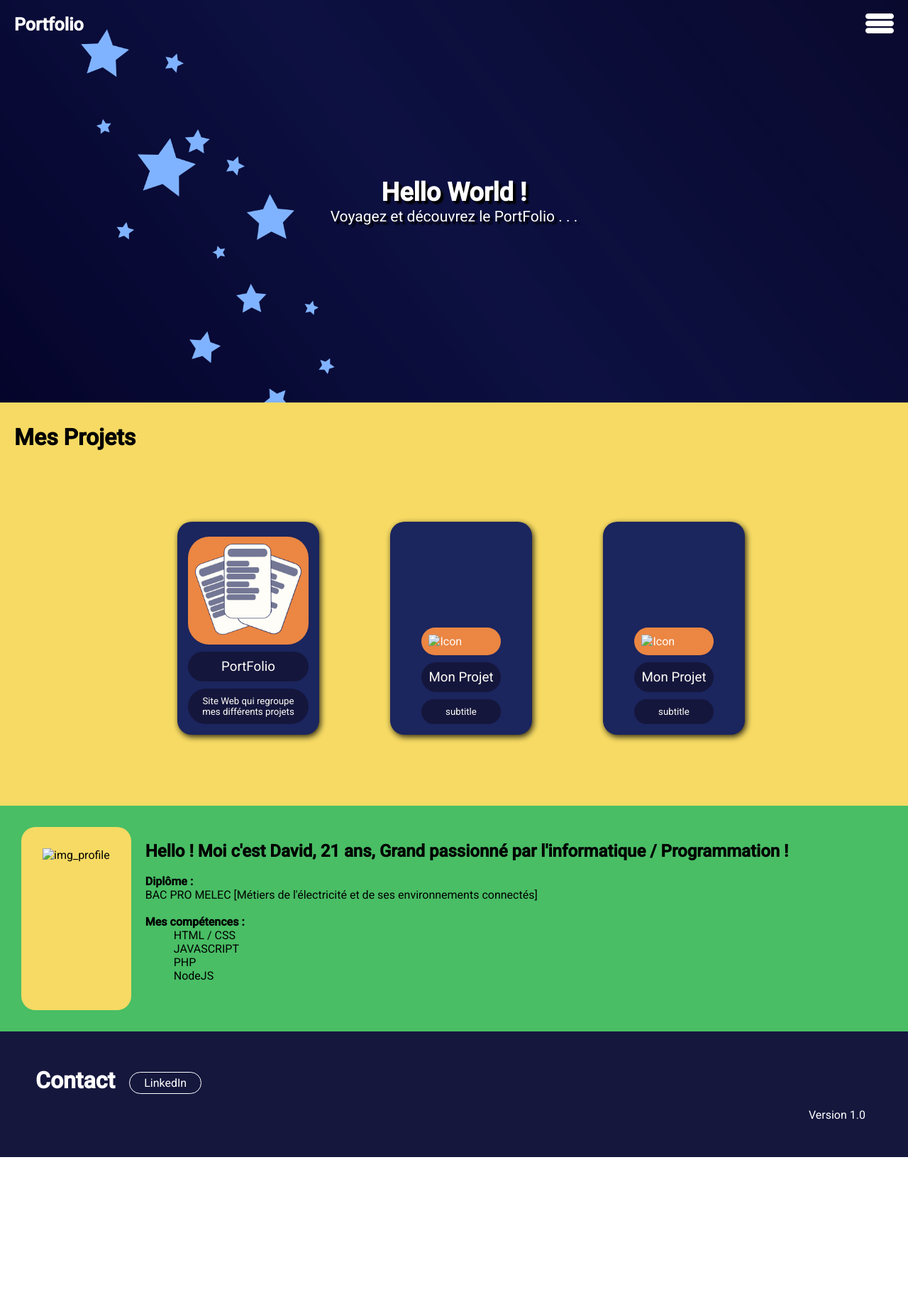
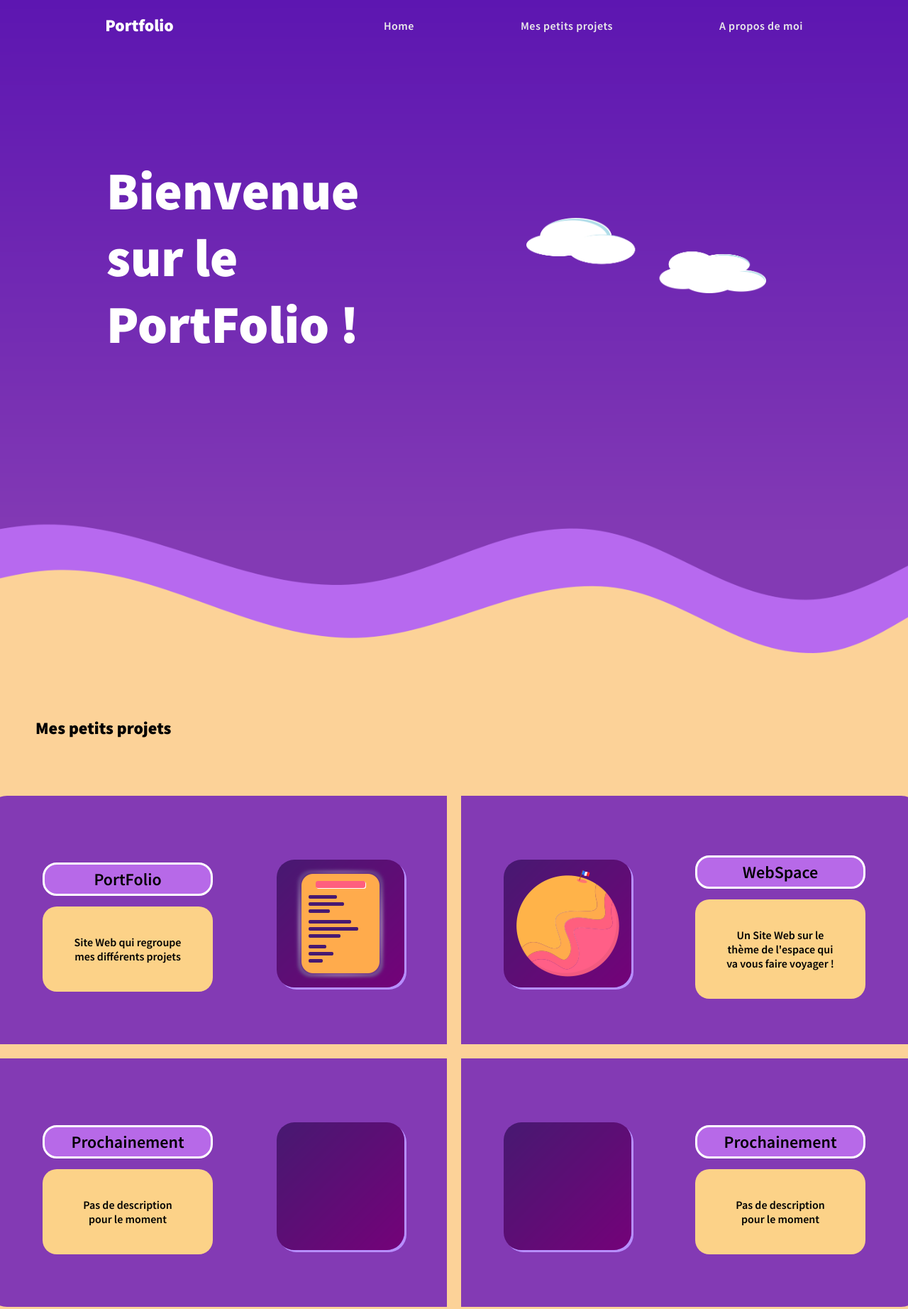
Before and after one commit to HiroFr/PortFolio, a plain HTML site: page index.html in a window 1280 px wide. Shown: the top 1844 px of the page at 71% size. Before the commit the page ends 1630 px from the top, so only its background shows below. Drawn offline with Linux system fonts and the light colour scheme.

Commit message:
Portfolio v1.5
Mise à Jour du Portfolio

```diff
--- a/index.html
+++ b/index.html
@@ -5,117 +5,123 @@
     <meta http-equiv="X-UA-Compatible" content="IE=edge">
     <meta name="viewport" content="width=device-width, initial-scale=1.0">
     <link rel="stylesheet" href="style.css">
-    <script src="app.js" defer></script>
-    <title>PortFolio - Acceuil</title>
+    <link rel="shortcut icon" href="favicon.png" type="image/x-icon">
+    <title>Portfolio - Home</title>
 </head>
 <body>
-    <!-- Navigation -->
+    <!-- La partie haute qui contient le début de la page d'accueil -->
+    <div id="navhead">
         <nav>
             <!-- Titre -->
-        <h1 class="logo">Portfolio</h1>
-        <!-- Div pour séparer le Titre et les liens -->
-        <div id="parent">
-            <!-- Diférents liens -->
-            <a href="index.html" id="nav1">Acceuil</a>
-            <a href="#project" id="nav2">Mes Projets</a></li>
-            <a href="#qsj-content" id="nav3">A propos de moi</a>
-            <!-- Menu burger [Image supperposé] -->
-            <img src="assets/menu.png" alt="menu" id="img_1" class="superpose">
-            <img src="assets/menu_close.png" alt="menu_close" id="img_2" class="superpose">
+            <div id="navigation">
+                <h2>Portfolio</h2>
             </div>
+            <ul> <!--Navigation-->
+                <a class="nav-effet" href="#">Home</a>
+                <a class="nav-effet" href="#project">Mes petits projets</a>
+                <a class="nav-effet" href="#aboutme">A propos de moi</a>
+            </ul>
         </nav>
-    <!-- La partie haute (header) qui contient le début de la page d'accueil -->
-    <header>
-        <div id="header-text">
-            <h1>Hello World !</h1>
-            <h3>Voyagez et découvrez le PortFolio . . .</h3>
-        </div>
-    </header>
-    <!-- Contenu qui présente "Mes Projets" -->
-    <div id="project" >
-        <h1>Mes Projets</h1>
-        <div id="card-parent">
-            <div id="card-arround">
-                <div class="card">
-                    <div class="card-child">
-                        <!-- card -->
-                        <div class="icon">
-                            <img src="assets/icon_portfolio.png" alt="Icon">
-                        </div>
-                        <div class="bg-title"><!-- *bg = les initiales de "BackGround" [arrière-plan] -->
-                            <a href="#parent">
-                                <h3>PortFolio</h3>
-                            </a>
-                        </div>
-                        <div class="bg-subtitle">
-                        <h5>Site Web qui regroupe mes différents projets</h5>
+
+    <div id="head">
+        <div id="slogan">
+            <h2>Bienvenue sur le PortFolio !</h2>
+        </div> <!--Image d'illustration-->
+        <div id="slogan-img">
+            <img src="asset/Illustration_cloud.png" alt="Illustration">
         </div>
     </div>
     </div>
-                <div class="card">
-                    <div class="card-child">
-                        <!-- card -->
-                        <div class="icon">
-                            <img src="" alt="Icon">
+
+    <!-- Contenu qui présente "Mes petits Projets" -->
+    <div id="project">
+        <div id="project-title">
+        <h2>Mes petits projets</h2>
         </div>
-                        <div class="bg-title">
-                            <a href="#parent">
-                                <h3>Mon Projet</h3>
+        <div id="card-parent">
+            <div id="card-child1">
+                <img src="asset/icon_portfolio_space.png" alt="icon_portfolio">
+                <div class="global-card">
+                    <div class="card-title">
+                        <a href="#navhead">
+                        <h2>PortFolio</h2>
                         </a>
                     </div>
-                        <div class="bg-subtitle">
-                        <h5>subtitle</h5>
+                    <div class="card-text">
+                        <p>Site Web qui regroupe mes différents projets</p>
                     </div>
                 </div>
             </div>
-                <div class="card">
-                    <div class="card-child">
-                        <!-- card -->
-                        <div class="icon">
-                            <img src="" alt="Icon">
+            <div id="card-child2">
+                <img src="asset/icon_planet.png" alt="icon_portfolio_space" id="img_porfolio">
+                <div class="global-card">
+                <div class="card-title">
+                    <h2>WebSpace</h2>
                 </div>
-                        <div class="bg-title">
-                            <a href="#parent">
-                                <h3>Mon Projet</h3>
-                            </a>
+                <div class="card-text">
+                    <p>Un Site Web sur le thème de l'espace qui va vous faire voyager !</p>
                 </div>
-                        <div class="bg-subtitle">
-                        <h5>subtitle</h5>
+                </div>
+            </div>
+            <div id="card-child3">
+                <img src="asset/icon.png" alt="icon_portfolio">
+                <div class="global-card">
+                <div class="card-title">
+                    <h2>Prochainement</h2>
+                </div>
+                <div class="card-text">
+                    <p>Pas de description pour le moment</p>
+                </div>
+                </div>
+            </div>
+            <div id="card-child4">
+                <img src="asset/icon.png" alt="icon_portfolio">
+                <div class="global-card">
+                <div class="card-title">
+                    <h2>Prochainement</h2>
+                </div>
+                <div class="card-text">
+                    <p>Pas de description pour le moment</p>
                 </div>
                 </div>
             </div>
         </div>
     </div>
+
+    <!-- Contenu qui présente "A propos de moi" -->
+    <div id="aboutme">
+        <div id="aboutme-title">
+            <h2>A propos de moi</h2>
         </div>
-    <!-- Contenu qui présente "A propos de moi" -->
-    <div id="qsj-content"> <!-- *qsj = les initiales de "Qui Suis Je ?" -->
-        <div id="qsj-img">
-            <img src="#" alt="img_profile">
+        <div id="profil">
+            <div id="profil-img">
+                <img src="asset/img_profil.png" alt="img_profil">
             </div>
-        <div id="qsj-text">
-            <h2>Hello ! Moi c'est David, 21 ans, Grand passionné par l'informatique / Programmation !</h2>
-            <di class="qsj-bloc">
-                <h4>Diplôme :</h4>
-                <p>BAC PRO MELEC [Métiers de l'électricité et de ses environnements connectés]</p>
-            </di>
-            <di class="qsj-bloc">
-                <h4>Mes compétences :</h4>
-                <ul>
-                    <li>HTML / CSS</li>
-                    <li>JAVASCRIPT</li>
-                    <li>PHP</li>
-                    <li>NodeJS</li>
-                </ul>
-            </di>
+            <div id="profil-text">
+                <p>
+                Hello ! Moi c'est David, 21 ans, Grand passionné par l'informatique / Programmation !
+                Je suis passionnée par le domaine de l'informatique et les nouvelles technologies depuis plusieurs année.<br><br>
+                Diplômé du Baccalauréat Professionnel MELEC (Métiers de l'électricité et des ses Environnements Connectés),
+                je m'oriente vers un BTS SIO option B: SLAM (Service Informatiques aux Organisations, Solutions Logicielles et Applications Métiers)
+                pour réaliser mon rêve qui est de devenir Développeur.
+                </p>
+            </div>
+            <div id="profil-icon">
+                <a href="https://fr.linkedin.com/in/david-anselmet?trk=people-guest_people_search-card">
+                    <img src="asset/Icon_custom.png" alt="icon1">
+                </a>
+                <a href="https://fr.linkedin.com/in/david-anselmet?trk=people-guest_people_search-card">
+                    <img src="asset/Icon_custom.png" alt="icon2">
+                </a>
+                <a href="https://fr.linkedin.com/in/david-anselmet?trk=people-guest_people_search-card">
+                    <img src="asset/Icon_custom.png" alt="icon3">
+                </a>
             </div>
         </div>
-    <!-- Pied de Page (footer) -->
-    <footer>
-        <div id="footer-links">
-            <h1 id="footer-title">Contact</h1>
-            <a href="https://www.linkedin.com/in/david-anselmet/" target="_blank">LinkedIn</a>
+        <div id="version">
+            <h3>Made by <a href="https://github.com/HiroFr">HiroFr</a> - Version 1.5</h3>
         </div>
-        <p>Version 1.0</p>
-    </footer>
+    </div>
+
 </body>
 </html>
--- a/style.css
+++ b/style.css
@@ -1,261 +1,251 @@
-@import url('https://fonts.googleapis.com/css2?family=Roboto:wght@400;500&display=swap');
+@import url('https://fonts.googleapis.com/css2?family=Source+Sans+Pro:wght@400;600;900&display=swap');
 
 *{
-    font-family: 'Roboto', sans-serif;
+    font-family: 'Source Sans Pro', sans-serif;
     list-style-type: none;
     text-decoration: none;
     box-sizing: border-box;
     margin: 0;
 }
 
-@media screen and (max-width : 930px){
-
-    #card-arround{
-        flex-direction: column;
-        gap: 50px;
-    }
-
-    #qsj-content{
-        flex-direction: column;
-    }
-
-}
-
-/* Navigation */
 nav{
-    width: 100%;
-    font-weight: 500;
-}
-
-.logo{
-    float: left;
-    display: block;
-    font-size: 25px;
+    display: flex;
+    align-items: center;
+    justify-content: space-around;
     padding: 20px;
     color: #fff;
 }
 
-nav{
+ul{
+    display: flex;
+    align-items: center;
+    gap: 150px;
+}
+
+a.nav-effet{
+    position: relative;
+    color: #ebebeb;
+    font-weight: 600;
+    letter-spacing: 0.5px;
+}
+
+a.nav-effet::after{
+    content: "";
+    position: absolute;
+    background-color: #fff;
+    height: 2px;
+    left: 0;
+    width: 0;
+    bottom: -10px;
+    transition: 0.8s;
+}
+
+a.nav-effet:hover{
+    color: #fff;
+}
+
+a.nav-effet:hover:after{
     width: 100%;
 }
 
-nav div{
-    float: right;
-    margin: 20px;
+#navhead{
+    background-image: url('asset/head-img.png');
+    background-repeat: no-repeat;
+    height: 120vh;
+    background-position: center;
+    background-size: cover;
+}
+
+#head{
     display: flex;
     align-items: center;
-    justify-content: flex-end;
-    gap: 50px;
+    justify-content: space-between;
 }
 
-nav img{
+#slogan{
+    margin: 150px;
+    color: #fff;
+    font-size: 50px;
+}
+
+#slogan-img{
+    color: #fff;
+    padding-right: 200px;
+}
+
+#slogan-img img{
+    width: 100%;
+}
+
+#project{
+    background-color: #fcd298ff;
+    height: 100vh;
+}
+
+#project-title{
+    padding: 50px;
+}
+
+.global-card{
+    display: flex;
+    flex-direction: column;
+}
+
+#card-parent{
+    display: grid;
+    grid-template-columns: repeat(2, 1fr);
+    grid-template-rows: repeat(2, 1fr);
+    grid-column-gap: 20px;
+    grid-row-gap: 20px;
+    margin: 30px 100px 0px 100px;
+    justify-content: center;
+}
+
+#card-child1{
+    padding: 10px 50px 0px 0px;
+    background-color: #833ab4ff;
+    width: 650px;
+    height: 350px;
+    border-radius: 30px 0px 0px 0px;
+    grid-area: 1 / 1 / 2 / 2;
+    display: flex;
+    flex-direction: row-reverse;
+    align-items: center;
+}
+
+#card-child2{
+    padding: 10px 0px 0px 50px;
+    background-color: #833ab4ff;
+    width: 650px;
+    height: 350px;
+    border-radius: 0px 30px 0px 0px;
+    grid-area: 1 / 2 / 2 / 3;
+    display: flex;
+    flex-direction: row;
+    align-items: center;
+}
+
+#card-child3{
+    padding: 10px 50px 0px 0px;
+    background-color: #833ab4ff;
+    width: 650px;
+    height: 350px;
+    border-radius: 0px 0px 0px 30px;
+    grid-area: 2 / 1 / 3 / 2;
+    display: flex;
+    flex-direction: row-reverse;
+    align-items: center;
+}
+
+#card-child4{
+    padding: 10px 0px 0px 50px;
+    background-color: #833ab4ff;
+    width: 650px;
+    height: 350px;
+    border-radius: 0px 0px 30px 0px;
+    grid-area: 2 / 2 / 3 / 3;
+    display: flex;
+    flex-direction: row;
+    align-items: center;
+}
+
+#card-child1 img, #card-child2 img, #card-child3 img, #card-child4 img{
+    border-radius: 20px;
+    margin: 10px;
+    box-shadow: 3px 3px 0px #b78effff;
+    border-radius: 25px;
+}
+
+.card-child img{
+    margin: 10px 25px 0px 25px;
+    box-shadow: 3px 3px 0px #b78effff;
+    border-radius: 25px;
+}
+
+.card-title{
+    margin: 10px 80px 5px 80px;
+    padding: 5px;
+    background-color: #b769e8;
+    border-radius: 20px;
+    border: 3px solid;
+    border-color: #fff;
+}
+
+.card-title:hover{
+    background-color: #fff;
     cursor: pointer;
 }
 
-#nav3{
-    margin-right: 100px;
-}
-
-#nav1, #nav2, #nav3 {
-    text-decoration: none;
-    color: #fff;
-    animation: 1.5s nav forwards;
-      transform:translateX(100%);
-}
-
-@keyframes nav {
-    to {
-      transform:translateX(0);
-    }
-}
-
-#parent {
-    position: relative;
-}
-
-img.superpose {
-    position: absolute;
-}
-
-#img_1 {
-    z-index: 10;
-    margin-top: 25px;
-}
-
-#img_2 {
-    z-index: 11;
-}
-
-@media screen and (max-width : 720px){
-    #center{
-        flex-direction: column;
-        align-items: center;
-    }
-}
-
-@media screen and (max-width : 598px){
-
-    #img_2 {
-        margin-bottom: 150px;
-    }
-
-    #nav1, #nav2, #nav3{
-        animation: 1.5s nav forwards;
-          transform:translateY(-100%);
-    }
-    @keyframes nav {
-        to {
-          transform:translateY(0);
-        }
-    }
-
-}
-
-@media screen and (max-width : 425px){
-
-    #nav3{
-        margin-right: 10px;
-    }
-
-}
-
-/* header */
-header{
-    padding: 20px;
-    background-image: url(assets/background_header.png);
-    background-size: cover;
-    background-repeat: no-repeat;
-}
-
-#header-text{
-    text-align: center;
-    margin: 230px 0px;
-    font-size: large;
-    color: #ffffff;
-    text-shadow: 4px 4px 2px #000;
-}
-
-#header-text h3{
-    font-weight: normal;
-    color: #ffffff;
-}
-
-/* Mes Projets */
-#project{
-    padding-left: 20px;
-    padding-top: 30px;
-    background-color: #f6da63ff;
-}
-
-#card-parent{
-    padding: 100px 20px 100px 20px;
-    display: flex;
-    justify-content: center;
-}
-
-#card-arround{
-    display: flex;
-    gap: 100px;
-}
-
-.icon{
-    background-color: #eb8242ff;
-    border-radius: 30px;
-}
-
-.icon img{
-    padding: 10px;
-    width: 100%;
-}
-
-.card{
-    display: flex;
-    padding: 10px;
-    background-color: #111d5eff;
-    width: 200px;
-    height: 300px;
-    align-items: flex-end;
-    justify-content: center;
-    border-radius: 20px;
-    box-shadow: 2px 3px 9px 0px #000000db;
-    color: #fff;
-    opacity: 0.952;
-}
-
-.card-child{
-    display: flex;
-    flex-direction: column;
-    padding: 5px;
-    gap: 10px;
-}
-
-.bg-title, .bg-subtitle{
-    background-color: #0a0d3bff;
-    border-radius: 30px;
-}
-
-.bg-title a{
-    color: #fff;
-}
-
-.bg-title a:hover{
-    color: #0a0d3bff;
-    cursor: pointer;
-}
-
-.bg-title:hover{
-    background-color: #fff;
-    cursor: pointer;
-    transition: ease-out 0.5s;
-}
-
-.bg-title h3, .bg-subtitle h5{
-    padding: 10px;
-    text-align: center;
-    font-weight: 400;
-}
-
-/* A Propos de Moi */
-#qsj-content{
-    padding: 30px;
-    background-color: #49be65;
-    display: flex;
-}
-
-#qsj-img{
-    padding: 30px;
-    background-color: #f6da63ff;
+.card-text{
+    margin: 10px 80px 0px 80px;
+    padding: 40px;
+    background-color: #fcd288;
     border-radius: 20px;
 }
 
-#qsj-text, .qsj-bloc{
-    padding: 20px;
+.card-title h2{
+    text-align: center;
+    color: #000;
+    font-weight: 600;
 }
 
-
-/* Pied de Page */
-footer{
-    color: #fff;
-    background-color: #15173d;
-    padding: 50px;
+.card-text p{
+    text-align: center;
+    color: #000;
+    font-weight: 600;
 }
 
-#footer-links{
-    display: flex;
-    justify-content: flex-start;
-    align-items: flex-end;
-    gap: 20px;
+#aboutme{
+    background-image: url('asset/aboutme-img.png');
+    background-repeat: no-repeat;
+    height: 120vh;
+    background-position: center;
+    background-size: cover;
+    padding: 0px 1px 0px 50px;
 }
 
-#footer-links a{
-    border: 1px solid;
-    border-radius: 30px;
-    padding: 5px 20px;
+#aboutme-title{
+    padding: 250px 0px 0px 0px;
+}
+
+#profil{
+    display: flex;
+    align-items: center;
+    gap: 80px;
+    margin: 30px 100px 0px;
+}
+
+#profil-img img{
+    margin: 50px 0px 50px 50px;
+    height: 300px;
+    width: 300px;
+}
+
+#profil-text{
+    padding: 20px;
+    background-color: #fcd288;
+    border-radius: 20px;
+    border: 2px solid;
+    border-color: #ffffb9;
+    line-height: 25px;
+}
+
+#profil-icon{
+    margin: 20px 100px 20px 20px;
+}
+
+#profil-icon img{
+    height: 65px;
+    margin: 10px;
+}
+
+#version{
+    display: flex;
+    justify-content: flex-end;
+    color: #fff;
+    margin: 50px;
+}
+
+h3 a{
     color: #fff;
 }
-
-footer p{
-    padding: 20px 10px 0px 0px;
-    display: flex;
-    justify-content: flex-end;
-}
```
Also changed, not shown: app.js (deleted, +0 -30 lines), asset/Icon_custom.png (added), asset/Illustration_cloud.png (added), asset/aboutme-img.png (added), asset/head-img.png (added), asset/icon.png (added), asset/icon_planet.png (added), asset/icon_portfolio_space.png (added), asset/img_profil.png (added), assets/background_header.png (deleted), assets/icon_portfolio.png (deleted), assets/menu.png (deleted), assets/menu_close.png (deleted). Lines whose indentation alone changed are shown as unchanged.
